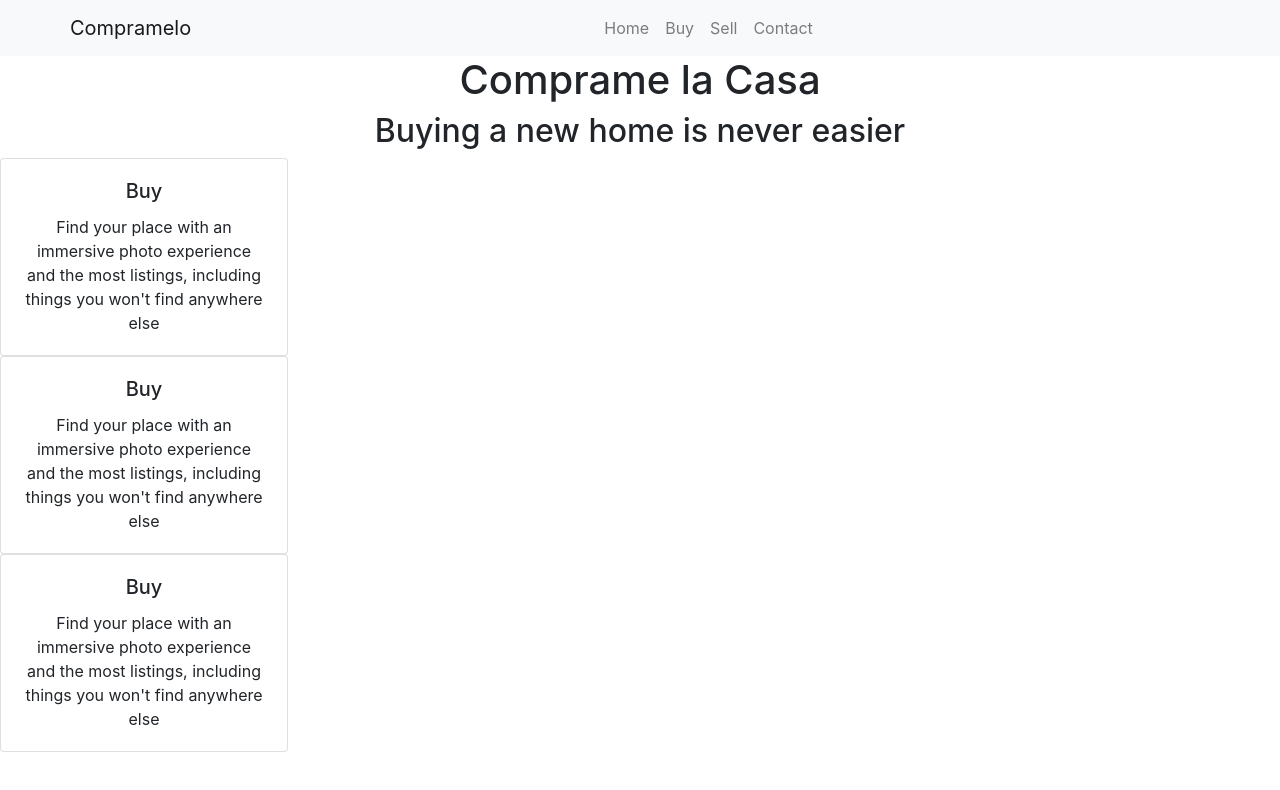
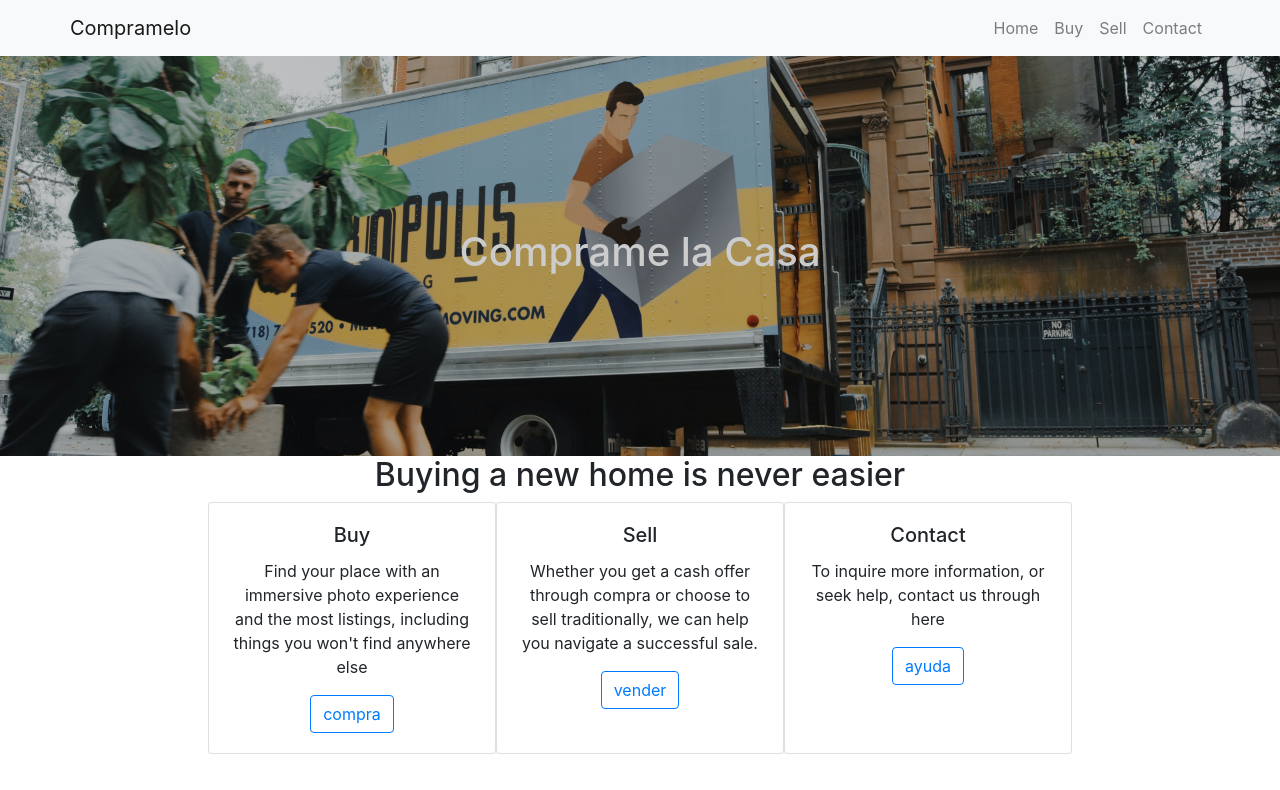
Before and after one commit to mamenjivar/React-Zillow, a React (Create React App) app in the folder zillow-react-esp/: page / in a window 1280 px wide. Shown: the top 790 px of the page. Built offline with nearby package versions, Linux system fonts and the light colour scheme.

Commit message:
finished the landing page, just needs a bit of css to fix up certain aspects of the page

```diff
--- a/zillow-react-esp/src/App.js
+++ b/zillow-react-esp/src/App.js
@@ -7,7 +7,7 @@ import Home from './components/Home';
 
 function App() {
   return (
-    <div className="App">
+    <div>
       <Header />
       <Home />
     </div>
--- /dev/null
+++ b/zillow-react-esp/src/cardInfo_DB.js
@@ -0,0 +1,19 @@
+const CARD_INFO = [
+    {
+        title: "Buy",
+        text: "Find your place with an immersive photo experience and the most listings, including things you won't find anywhere else",
+        button: "compra"
+    },
+    {
+        title: "Sell",
+        text: "Whether you get a cash offer through compra or choose to sell traditionally, we can help you navigate a successful sale.",
+        button: "vender"
+    },
+    {
+        title: "Contact",
+        text: "To inquire more information, or seek help, contact us through here",
+        button: "ayuda"
+    }
+];
+
+export default CARD_INFO;
--- a/zillow-react-esp/src/components/CardInformation.js
+++ b/zillow-react-esp/src/components/CardInformation.js
@@ -1,16 +1,17 @@
 import React from 'react';
 
 // css
-import { Card } from 'react-bootstrap';
+import { Card, Button } from 'react-bootstrap';
 
-const CardInformation = () => {
+const CardInformation = (props) => {
     return (
         <Card style={{width: '18rem'}}>
             <Card.Body>
-                <Card.Title>Buy</Card.Title>
+                <Card.Title>{props.title}</Card.Title>
                 <Card.Text>
-                    Find your place with an immersive photo experience and the most listings, including things you won't find anywhere else
+                    {props.text}
                 </Card.Text>
+                <Button variant="outline-primary">{props.button}</Button>
             </Card.Body>
         </Card>
     );
--- a/zillow-react-esp/src/components/Header.js
+++ b/zillow-react-esp/src/components/Header.js
@@ -9,7 +9,7 @@ const Header = () => {
             <Container>
                 <Navbar.Brand href="#home">Compramelo</Navbar.Brand>
 
-                <Nav className="m-auto">
+                <Nav className="ml-auto">
                     <Nav.Link>Home</Nav.Link>
                     <Nav.Link>Buy</Nav.Link>
                     <Nav.Link>Sell</Nav.Link>
--- a/zillow-react-esp/src/components/Home.js
+++ b/zillow-react-esp/src/components/Home.js
@@ -9,8 +9,8 @@ import HomeBody from './HomeBody';
 const Home = () => {
     return (
         <div>
-            <header className="styles.hero">
-                <div className="styles.content">
+            <header className={styles.hero}>
+                <div className={styles.content}>
                     <h1>Comprame la Casa</h1>
                 </div>
             </header>
--- a/zillow-react-esp/src/components/HomeBody.js
+++ b/zillow-react-esp/src/components/HomeBody.js
@@ -1,4 +1,9 @@
 import React from 'react';
+import CARD_INFO from '../cardInfo_DB';
+
+// css
+import { Container } from 'react-bootstrap';
+import '../css/HomeBody.css';
 
 // components
 import CardInformation from './CardInformation';
@@ -6,12 +11,14 @@ import CardInformation from './CardInformation';
 const HomeBody = () => {
     return (
         <section>
-            <h2>Buying a new home is never easier</h2>
-            <div>
-                <CardInformation />
-                <CardInformation />
-                <CardInformation />
-            </div>
+            <Container>
+                <h2 className="subHeader">Buying a new home is never easier</h2>
+                <div className="flex-items">
+                    {CARD_INFO.map(data =>
+                        <CardInformation title={data.title} text={data.text} button={data.button} />
+                    )}
+                </div>
+            </Container>
         </section>
     );
 };
--- /dev/null
+++ b/zillow-react-esp/src/css/HomeBody.css
@@ -0,0 +1,10 @@
+.flex-items {
+    display: flex;
+    text-align: center;
+    justify-content: center;
+    height: 100%;
+}
+
+.subHeader {
+    text-align: center;
+}
```
